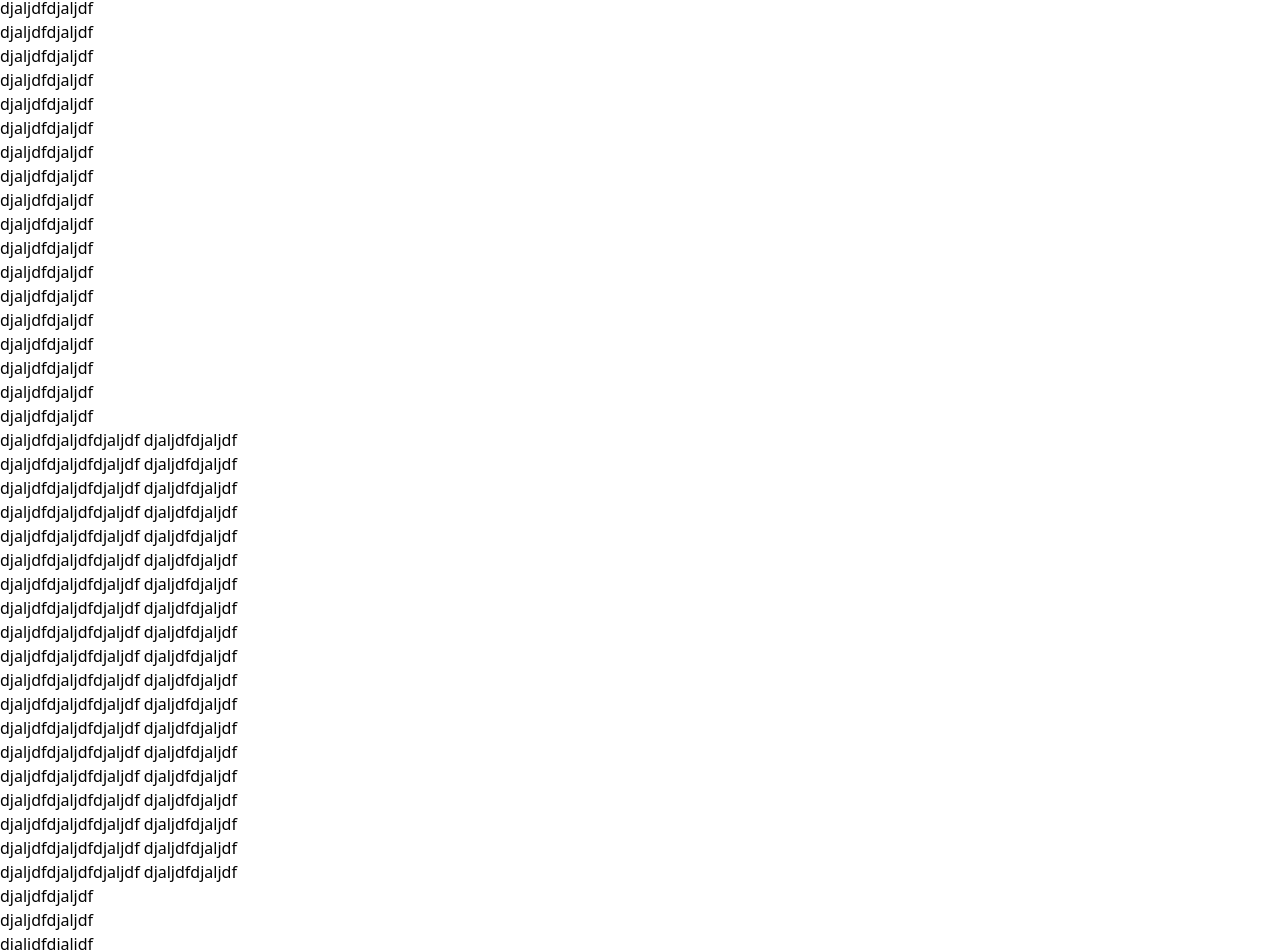
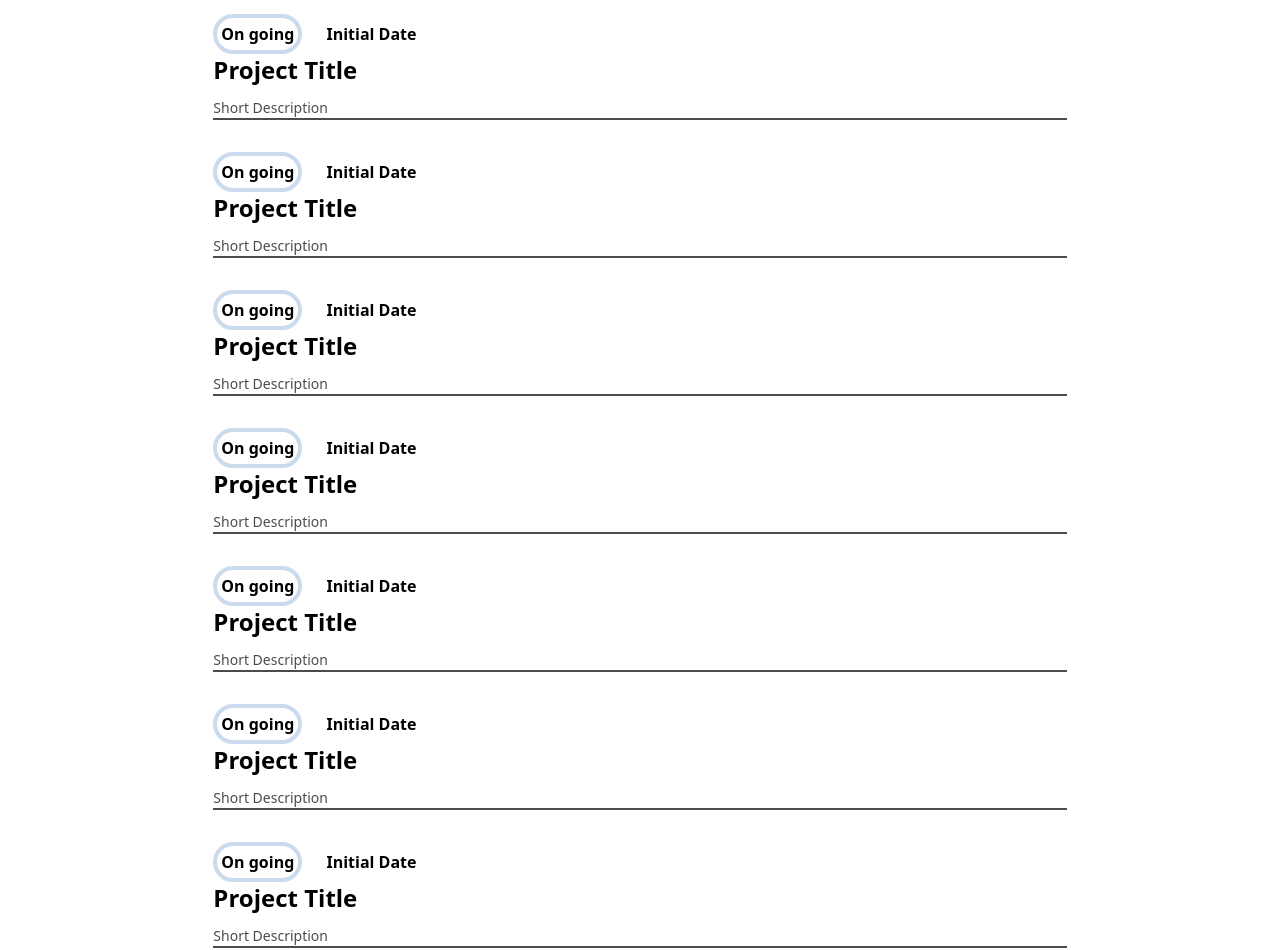
Before and after one commit to yacmov/civ-web-technologies-portfolio-final-proj, a website: page projects.html in a window 1280 px wide. Shown: the part 280-1230 px from the top of the page. Drawn offline with Linux system fonts and the light colour scheme.

Commit message:
feat(projects): setup main blocks

```diff
--- a/projects.html
+++ b/projects.html
@@ -10,7 +10,7 @@
     <script src="./assets/js/script.js" defer></script>
 </head>
 
-<body id="scroll-container" class="bg-index grid place-items-center w-full h-screen"
+<body id="scroll-container" class="bg-index grid place-items-center w-full h-screen min-w-96"
     background="./assets/img/index-bg.jpg">
     <header>
         <button id="hamburger-button" class="cursor-pointer sm:hidden">
@@ -24,7 +24,7 @@
         </h1>
         <img class="w-44 h-44 -mt-6 block sm:hidden" src="./assets/img/logo.png" alt="Ages Doesn't Matter Logo">
         <nav>
-            <ul class="hidden nav-links sm:block sm:flex space-x-8 text-xl" aria-label="main-navigation">
+            <ul class="hidden nav-links sm:flex space-x-8 text-xl" aria-label="main-navigation">
                 <li><a href="./index.html">Home</a></li>
                 <li><a href="./contact.html">Contact Me</a></li>
                 <li><a href="./about.html">About Me</a></li>
@@ -50,71 +50,102 @@
                     Projects</a>
             </nav>
         </section>
-        <section>
+        <section class="sm:hidden">
             <button class="font-bold text-2xl -ml-20">←back</button>
-            <h2 class="text-4xl font-bold -ml-20 mb-5">Contact me</p>
+            <h2 class="text-4xl font-bold -ml-20 mb-5">Projects</p>
         </section>
     </header>
     <main class="mx-auto bg-white w-full h-full">
-        djaljdf
-        djaljdf
-
-        djaljdfdjaljdf
-        djaljdfdjaljdf
-        djaljdfdjaljdf
-        djaljdfdjaljdf
-        djaljdfdjaljdf
-        djaljdfdjaljdf
-        djaljdfdjaljdf
-        djaljdfdjaljdf
-        djaljdfdjaljdf
-        djaljdfdjaljdf
-        djaljdfdjaljdf
-        djaljdfdjaljdf
-        djaljdfdjaljdf
-        djaljdfdjaljdf
-        djaljdfdjaljdf
-        djaljdfdjaljdf<br>
-        djaljdfdjaljdf<br>
-        djaljdfdjaljdf<br>
-        djaljdfdjaljdf<br>
-        djaljdfdjaljdf<br>
-        djaljdfdjaljdf<br>
-        djaljdfdjaljdf<br>
-        djaljdfdjaljdf<br>
-        djaljdfdjaljdf<br>
-        djaljdfdjaljdf<br>
-        djaljdfdjaljdf<br>
-        djaljdfdjaljdf<br>
-        djaljdfdjaljdf<br>
-        djaljdfdjaljdf<br>
-        djaljdfdjaljdf<br>
-        djaljdfdjaljdf<br>
-        djaljdfdjaljdf<br>
-        djaljdfdjaljdf<br>
-        djaljdfdjaljdf<br>djaljdfdjaljdfdjaljdf
-        djaljdfdjaljdf<br>djaljdfdjaljdfdjaljdf
-        djaljdfdjaljdf<br>djaljdfdjaljdfdjaljdf
-        djaljdfdjaljdf<br>djaljdfdjaljdfdjaljdf
-        djaljdfdjaljdf<br>djaljdfdjaljdfdjaljdf
-        djaljdfdjaljdf<br>djaljdfdjaljdfdjaljdf
-        djaljdfdjaljdf<br>djaljdfdjaljdfdjaljdf
-        djaljdfdjaljdf<br>djaljdfdjaljdfdjaljdf
-        djaljdfdjaljdf<br>djaljdfdjaljdfdjaljdf
-        djaljdfdjaljdf<br>djaljdfdjaljdfdjaljdf
-        djaljdfdjaljdf<br>djaljdfdjaljdfdjaljdf
-        djaljdfdjaljdf<br>djaljdfdjaljdfdjaljdf
-        djaljdfdjaljdf<br>djaljdfdjaljdfdjaljdf
-        djaljdfdjaljdf<br>djaljdfdjaljdfdjaljdf
-        djaljdfdjaljdf<br>djaljdfdjaljdfdjaljdf
-        djaljdfdjaljdf<br>djaljdfdjaljdfdjaljdf
-        djaljdfdjaljdf<br>djaljdfdjaljdfdjaljdf
-        djaljdfdjaljdf<br>djaljdfdjaljdfdjaljdf
-        djaljdfdjaljdf<br>djaljdfdjaljdfdjaljdf
-        djaljdfdjaljdf<br>
-        djaljdfdjaljdf<br>
-        djaljdfdjaljdf<br>
-        djaljdfdjaljdf<br>
+        <section class="m-5 font-bold text-1xl sm:mx-auto sm:w-8/12 sm:align-middle">
+            <p class="inline-block mr-5 border-4 rounded-full border-spinodal p-1">On going</p>
+            <h3 class="inline-block">Initial Date
+            </h3>
+            <section class="mb-8">
+                <h4 class="text-2xl mb-3">Project Title</h4>
+                <p class="text-sm font-normal border-b-2 border-black opacity-70">Short Description</p>
+            </section>
+        </section>
+        <section class="m-5 font-bold text-1xl sm:mx-auto sm:w-8/12 sm:align-middle">
+            <p class="inline-block mr-5 border-4 rounded-full border-spinodal p-1">On going</p>
+            <h3 class="inline-block">Initial Date
+            </h3>
+            <section class="mb-8">
+                <h4 class="text-2xl mb-3">Project Title</h4>
+                <p class="text-sm font-normal border-b-2 border-black opacity-70">Short Description</p>
+            </section>
+        </section>
+        <section class="m-5 font-bold text-1xl sm:mx-auto sm:w-8/12 sm:align-middle">
+            <p class="inline-block mr-5 border-4 rounded-full border-spinodal p-1">On going</p>
+            <h3 class="inline-block">Initial Date
+            </h3>
+            <section class="mb-8">
+                <h4 class="text-2xl mb-3">Project Title</h4>
+                <p class="text-sm font-normal border-b-2 border-black opacity-70">Short Description</p>
+            </section>
+        </section>
+        <section class="m-5 font-bold text-1xl sm:mx-auto sm:w-8/12 sm:align-middle">
+            <p class="inline-block mr-5 border-4 rounded-full border-spinodal p-1">On going</p>
+            <h3 class="inline-block">Initial Date
+            </h3>
+            <section class="mb-8">
+                <h4 class="text-2xl mb-3">Project Title</h4>
+                <p class="text-sm font-normal border-b-2 border-black opacity-70">Short Description</p>
+            </section>
+        </section>
+        <section class="m-5 font-bold text-1xl sm:mx-auto sm:w-8/12 sm:align-middle">
+            <p class="inline-block mr-5 border-4 rounded-full border-spinodal p-1">On going</p>
+            <h3 class="inline-block">Initial Date
+            </h3>
+            <section class="mb-8">
+                <h4 class="text-2xl mb-3">Project Title</h4>
+                <p class="text-sm font-normal border-b-2 border-black opacity-70">Short Description</p>
+            </section>
+        </section>
+        <section class="m-5 font-bold text-1xl sm:mx-auto sm:w-8/12 sm:align-middle">
+            <p class="inline-block mr-5 border-4 rounded-full border-spinodal p-1">On going</p>
+            <h3 class="inline-block">Initial Date
+            </h3>
+            <section class="mb-8">
+                <h4 class="text-2xl mb-3">Project Title</h4>
+                <p class="text-sm font-normal border-b-2 border-black opacity-70">Short Description</p>
+            </section>
+        </section>
+        <section class="m-5 font-bold text-1xl sm:mx-auto sm:w-8/12 sm:align-middle">
+            <p class="inline-block mr-5 border-4 rounded-full border-spinodal p-1">On going</p>
+            <h3 class="inline-block">Initial Date
+            </h3>
+            <section class="mb-8">
+                <h4 class="text-2xl mb-3">Project Title</h4>
+                <p class="text-sm font-normal border-b-2 border-black opacity-70">Short Description</p>
+            </section>
+        </section>
+        <section class="m-5 font-bold text-1xl sm:mx-auto sm:w-8/12 sm:align-middle">
+            <p class="inline-block mr-5 border-4 rounded-full border-spinodal p-1">On going</p>
+            <h3 class="inline-block">Initial Date
+            </h3>
+            <section class="mb-8">
+                <h4 class="text-2xl mb-3">Project Title</h4>
+                <p class="text-sm font-normal border-b-2 border-black opacity-70">Short Description</p>
+            </section>
+        </section>
+        <section class="m-5 font-bold text-1xl sm:mx-auto sm:w-8/12 sm:align-middle">
+            <p class="inline-block mr-5 border-4 rounded-full border-spinodal p-1">On going</p>
+            <h3 class="inline-block">Initial Date
+            </h3>
+            <section class="mb-8">
+                <h4 class="text-2xl mb-3">Project Title</h4>
+                <p class="text-sm font-normal border-b-2 border-black opacity-70">Short Description</p>
+            </section>
+        </section>
+        <section class="m-5 font-bold text-1xl sm:mx-auto sm:w-8/12 sm:align-middle">
+            <p class="inline-block mr-5 border-4 rounded-full border-spinodal p-1">On going</p>
+            <h3 class="inline-block">Initial Date
+            </h3>
+            <section class="mb-8">
+                <h4 class="text-2xl mb-3">Project Title</h4>
+                <p class="text-sm font-normal border-b-2 border-black opacity-70">Short Description</p>
+            </section>
+        </section>
     </main>
     <footer class="bottom-0 bg-spinodal h-full w-full">
         <section class="flex flex-row justify-around items-end">
```
Also changed, not shown: assets/css/site.css.
